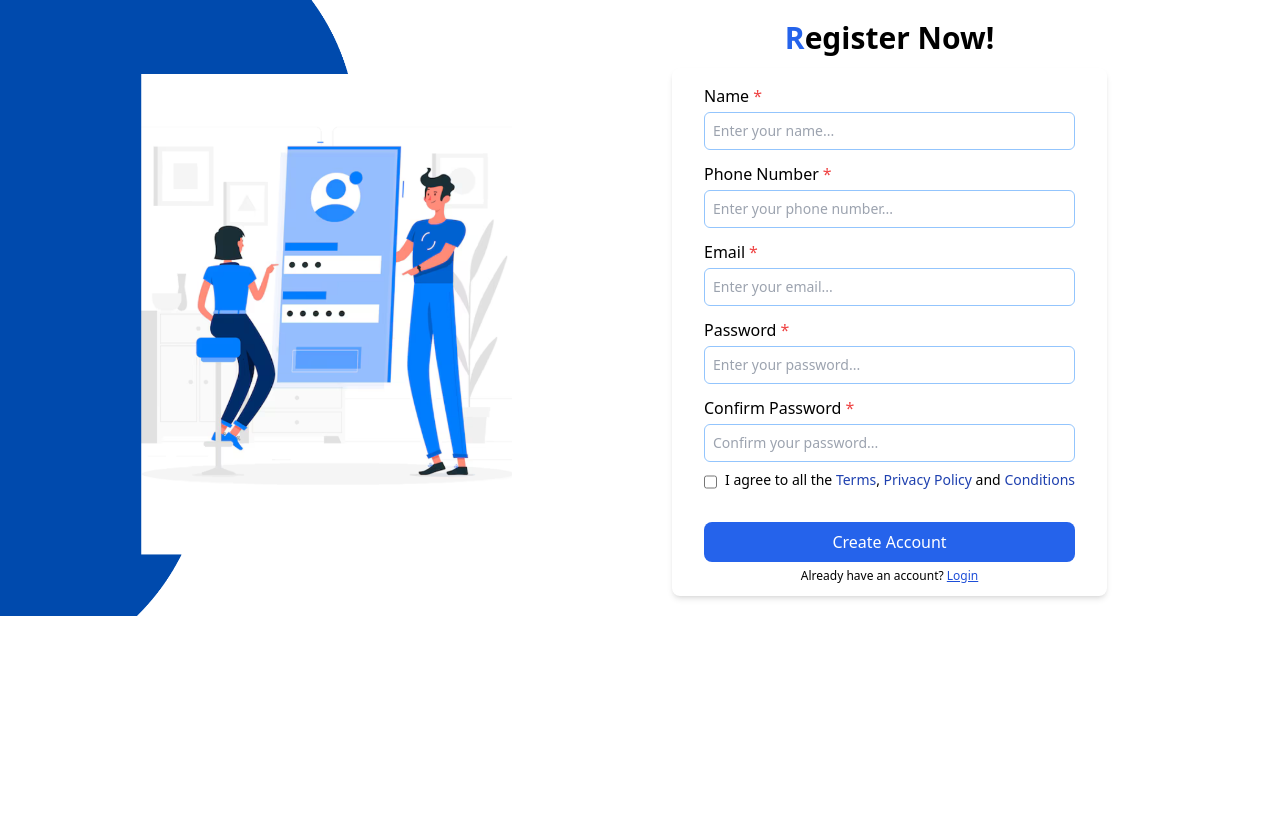
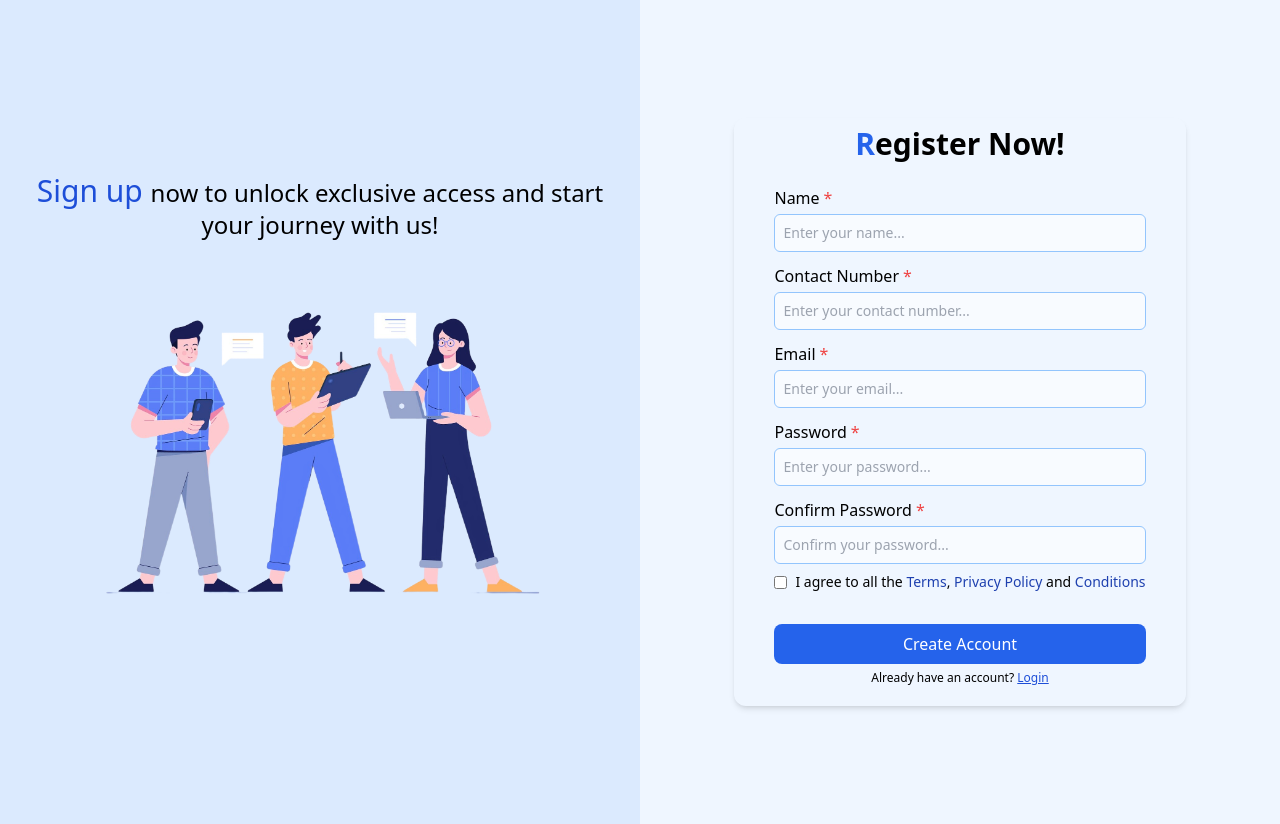
Before and after one commit to palakshipglobal/EventManager, a React (Vite) app: page /signup in a window 1280 px wide. Before the commit the page ends 800 px from the top, so only its background shows below. Built offline with nearby package versions, Linux system fonts and the light colour scheme.

Commit message:
Signup page

```diff
--- a/src/authentication/Login.tsx
+++ b/src/authentication/Login.tsx
@@ -21,7 +21,7 @@ function Login({ handleTypeChange }: LoginProps) {
 
   return (
     <div className="flex bg-blue-50 min-h-screen flex-col md:flex-row p-3 md:p-0">
-      <LazyLoadImage src={bg} className="hidden max-h-screen md:block md:w-3/5 lg:w-1/2 md:-ml-10 lg:-ml-0" />
+      <LazyLoadImage src={bg} className="hidden max-h-screen md:block md:w-3/5 lg:w-1/2  lg:-ml-0" />
       <LazyLoadImage src={loginImg} className="md:hidden mx-auto h-32 w-40" />
       <div className="shadow-lg md:-ml-24 rounded-xl max-h-max lg:px-10 md:my-auto z-50 bg-blue-50 p-5">
         <div className="flex gap-x-4 items-center justify-center ">
--- a/src/authentication/Signup.tsx
+++ b/src/authentication/Signup.tsx
@@ -3,34 +3,43 @@ import Label from "./Label";
 import Input from "./Input";
 import Required from "./Required";
 import { Link } from "react-router-dom";
-import s from "../assets/s.png";
+import register from "../assets/r.png";
 import { LazyLoadImage } from "react-lazy-load-image-component";
 
 function Signup() {
   const formFields = [
     { title: "Name", placeholder: "Enter your name...", type: "text" },
-    { title: "Phone Number", placeholder: "Enter your phone number...", type: "number" },
+    { title: "Contact Number", placeholder: "Enter your contact number...", type: "text" },
     { title: "Email", placeholder: "Enter your email...", type: "email" },
     { title: "Password", placeholder: "Enter your password...", type: "password" },
     { title: "Confirm Password", placeholder: "Confirm your password...", type: "password" },
   ];
-
   return (
-    <div className="flex md:gap-10 flex-col md:flex-row lg:gap-40 max-h-screen">
-      <LazyLoadImage src={s} alt="" className="lg:w-2/5 md:w-80 hidden md:block" />
-      <div className="flex flex-col p-3 md:p-0">
-        <p className="text-center text-3xl mt-5 font-semibold">
+    <div className="flex min-h-screen">
+      <div className="bg-blue-100 w-1/2 md:p-3 hidden md:block">
+        <div className="flex flex-col justify-center min-h-screen">
+          <p className="text-2xl text-center font-medium">
+            <span className="text-3xl text-blue-700">Sign up </span>now to unlock exclusive access and start your
+            journey with us!
+          </p>
+          <LazyLoadImage src={register} className="w-full max-h-screen" />
+        </div>
+      </div>
+      <div className="bg-blue-50 w-full md:w-1/2 p-3 flex justify-center">
+        <div className="flex flex-col justify-center">
+          <LazyLoadImage src={register} className="w-40 h-32 md:hidden mx-auto" />
+          <div className="py-2 px-3 md:px-10 max-h-max rounded-xl shadow-md">
+            <p className="text-center text-3xl md:mb-3 font-semibold">
               <span className="text-blue-600">R</span>egister Now!
             </p>
-        <p className="mt-2 md:hidden text-center">
+            <p className="md:hidden text-center">
               Manage your <span className="text-blue-600">tasks </span>effortlessly!
             </p>
-        <div className="py-1 mt-3 px-3 md:px-8 max-h-max rounded-lg shadow-md bg-white">
             {formFields.map((field, index) => (
               <FormField key={index} title={field.title} placeholder={field.placeholder} type={field.type} />
             ))}
 
-          <div className="flex mt-2 gap-2">
+            <div className="flex mt-2 gap-2 items-start">
               <Input type="checkbox" className="mt-1 cursor-pointer" />
               <p className="text-sm">
                 I agree to all the <span className="text-blue-800">Terms</span>,{" "}
@@ -41,7 +50,7 @@ function Signup() {
             <button className="bg-blue-600 hover:bg-blue-500 text-white w-full py-2 rounded-lg mt-8">
               Create Account
             </button>
-          <p className="mt-2 md:mt-1.5 text-xs text-center pb-2">
+            <p className="mt-2 md:mt-1.5 text-xs text-center pb-3">
               Already have an account?{" "}
               <Link to="/login" className="text-blue-700 underline cursor-pointer">
                 Login
@@ -50,11 +59,11 @@ function Signup() {
           </div>
         </div>
       </div>
+    </div>
   );
 }
 
 export default Signup;
-
 interface FormFieldProps {
   title: string;
   placeholder: string;
```
Also changed, not shown: src/assets/r.png (added). Lines whose indentation alone changed are shown as unchanged.
